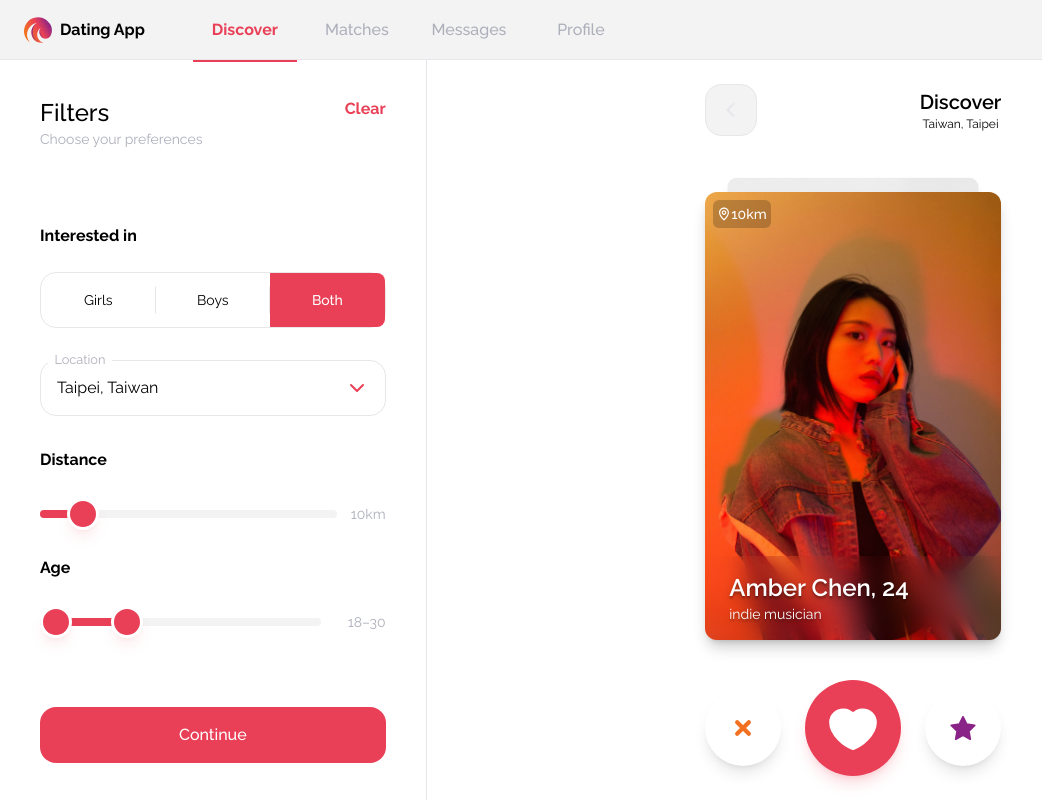
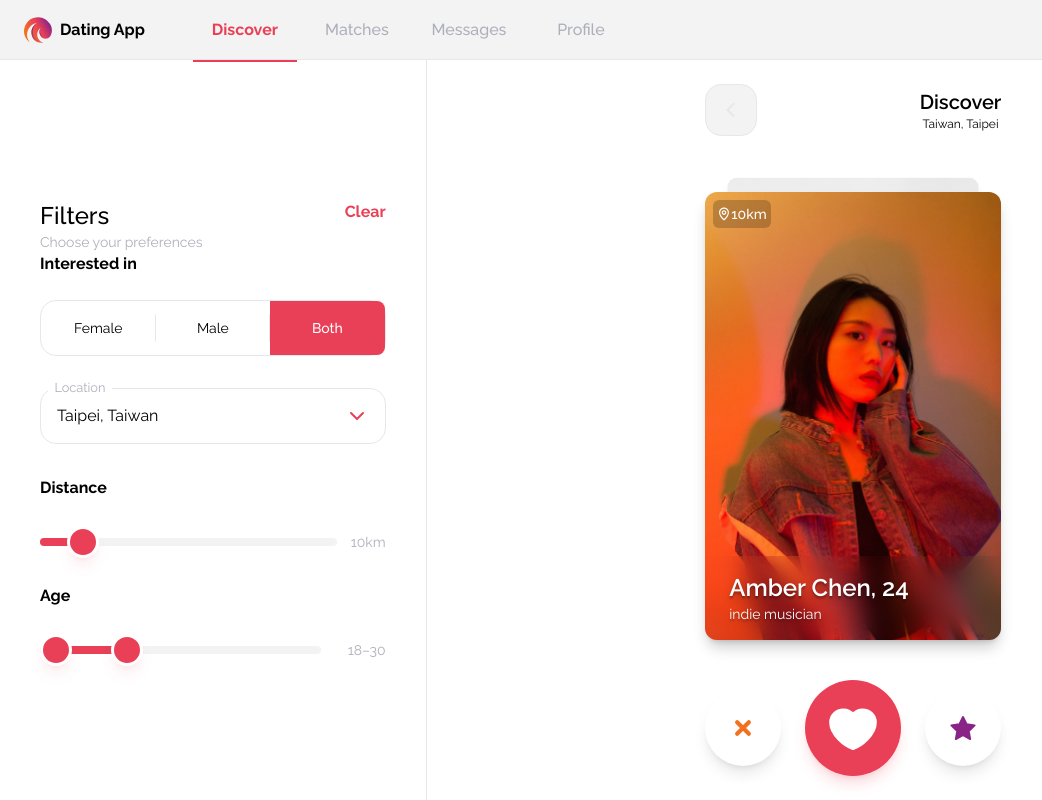
Before and after one commit to a03993/dating-app, a React (Vite) app: page /discover in a window 1280 px wide. Shown: the whole page, without its empty margins (0-1042 px from the left). Built offline with nearby package versions, Linux system fonts and the light colour scheme; data requests are answered from the project's data file.

Commit message:
feat: use filter location instead of currentUser to calculate distance; enhance Filter components with typed options and state updates

```diff
--- a/src/App.tsx
+++ b/src/App.tsx
@@ -4,6 +4,7 @@ import { BrowserRouter, Route, Routes } from "react-router-dom"
 
 import { UserContext } from "@/contexts/UserContext"
 
+import { DEFAULT_FILTER_OPTIONS } from "./constants/filter-options"
 import AppLayout from "./layouts/AppLayout"
 import DiscoverPage from "./pages/DiscoverPage"
 import MatchesPage from "./pages/MatchesPage"
@@ -14,6 +15,7 @@ import type { User } from "./types/user.types"
 
 function App() {
   const [currentUser, setCurrentUser] = useState<User | null>(null)
+  const [filterForm, setFilterForm] = useState(DEFAULT_FILTER_OPTIONS)
 
   useEffect(() => {
     // 目前先以 user-4 模擬登入
@@ -37,7 +39,12 @@ function App() {
             <Route element={<AppLayout />}>
               <Route
                 path="/discover"
-                element={<DiscoverPage />}
+                element={
+                  <DiscoverPage
+                    filterForm={filterForm}
+                    setFilterForm={setFilterForm}
+                  />
+                }
               />
               <Route
                 path="/matches"
@@ -49,7 +56,7 @@ function App() {
               />
               <Route
                 path="/profile/:userId"
-                element={<ProfilePage />}
+                element={<ProfilePage filterForm={filterForm} />}
               />
             </Route>
           )}
--- a/src/components/filters/FilterDrawer.tsx
+++ b/src/components/filters/FilterDrawer.tsx
@@ -1,4 +1,5 @@
 import { DEFAULT_FILTER_OPTIONS } from "@/constants/filter-options"
+import type { FilterOption } from "@/constants/filter-options"
 
 import { Button } from "@/components/ui/button"
 import {
@@ -17,8 +18,8 @@ import FilterFormContent from "./FilterFormContent"
 interface FilterDrawerProps {
   open: boolean
   onOpenChange: (val: boolean) => void
-  form: any
-  setForm: (val: any) => void
+  form: FilterOption
+  setForm: (val: FilterOption) => void
   className?: string
 }
 
@@ -55,7 +56,6 @@ export function FilterDrawer({ open, onOpenChange, form, setForm, className }: F
             className="w-full"
             onClick={() => {
               onOpenChange(false)
-              // todo: 更新 filter
             }}>
             Continue
           </Button>
--- a/src/components/filters/FilterFormContent.tsx
+++ b/src/components/filters/FilterFormContent.tsx
@@ -26,9 +26,14 @@ export default function FilterFormContent({ form, setForm }: { form: any; setFor
           </ToggleGroup>
           <FloatingLabelSelect
             label="Location"
-            value={form.location}
+            value={form.location.label}
             options={locationOptions}
-            onChange={(val) => setForm({ ...form, location: val })}
+            onChange={(val) => {
+              const selectedLocation = locationOptions.find((option) => option.label === val)
+              if (selectedLocation) {
+                setForm({ ...form, location: selectedLocation })
+              }
+            }}
           />
         </div>
       </FormSection>
--- a/src/components/filters/FilterPanel.tsx
+++ b/src/components/filters/FilterPanel.tsx
@@ -1,4 +1,5 @@
 import { DEFAULT_FILTER_OPTIONS } from "@/constants/filter-options"
+import type { FilterOption } from "@/constants/filter-options"
 
 import { Button } from "@/components/ui/button"
 
@@ -7,15 +8,15 @@ import { cn } from "@/lib/utils/cn"
 import FilterFormContent from "./FilterFormContent"
 
 interface FilterPanelProps {
-  form: any
-  setForm: (val: any) => void
+  form: FilterOption
+  setForm: (val: FilterOption) => void
   className?: string
 }
 
 export default function FilterPanel({ form, setForm, className }: FilterPanelProps) {
   return (
     <div className={cn("w-full h-full px-10 border-r border-medium-gray", className)}>
-      <div className="flex flex-col h-full justify-around">
+      <div className="flex flex-col h-full justify-center">
         <div className="flex justify-between items-start">
           <div className="flex flex-col ">
             <p className="text-2xl font-medium">Filters</p>
@@ -34,13 +35,6 @@ export default function FilterPanel({ form, setForm, className }: FilterPanelPro
           form={form}
           setForm={setForm}
         />
-        <Button
-          className="w-full"
-          onClick={() => {
-            // todo: 更新 filter
-          }}>
-          Continue
-        </Button>
       </div>
     </div>
   )
--- a/src/constants/filter-options.ts
+++ b/src/constants/filter-options.ts
@@ -9,6 +9,13 @@ interface GenderOption {
   label: string
 }
 
+export interface FilterOption {
+  gender: string
+  location: LocationOption
+  distance: number
+  ageRange: [number, number]
+}
+
 export const locationOptions: LocationOption[] = [
   { city: "Taipei", country: "Taiwan", latitude: 25.0375, longitude: 121.5639, label: "Taipei, Taiwan" },
   { city: "New Taipei", country: "Taiwan", latitude: 25.0169, longitude: 121.4628, label: "New Taipei, Taiwan" },
@@ -18,14 +25,14 @@ export const locationOptions: LocationOption[] = [
 ]
 
 export const genderOptions: GenderOption[] = [
-  { value: "female", label: "Girls" },
-  { value: "male", label: "Boys" },
+  { value: "female", label: "Female" },
+  { value: "male", label: "Male" },
   { value: "both", label: "Both" },
 ]
 
-export const DEFAULT_FILTER_OPTIONS = {
+export const DEFAULT_FILTER_OPTIONS: FilterOption = {
   gender: "both",
-  location: "Taipei, Taiwan",
+  location: { city: "Taipei", country: "Taiwan", latitude: 25.0375, longitude: 121.5639, label: "Taipei, Taiwan" },
   distance: 10,
   ageRange: [18, 30],
 }
--- a/src/pages/DiscoverPage.tsx
+++ b/src/pages/DiscoverPage.tsx
@@ -2,7 +2,7 @@ import { useEffect, useState } from "react"
 
 import LeftArrowIcon from "@/assets/icons/LeftArrow.svg?react"
 import SettingConfigIcon from "@/assets/icons/SettingConfig.svg?react"
-import { DEFAULT_FILTER_OPTIONS } from "@/constants/filter-options"
+import type { FilterOption } from "@/constants/filter-options"
 import axios from "axios"
 import { useNavigate } from "react-router-dom"
 
@@ -19,13 +19,19 @@ import { useCurrentUser } from "@/contexts/UserContext"
 
 import type { User } from "@/types/user.types"
 
-export default function DiscoverPage() {
+interface DiscoverPageProps {
+  filterForm: FilterOption
+  setFilterForm: (val: FilterOption) => void
+}
+
+export default function DiscoverPage({ filterForm, setFilterForm }: DiscoverPageProps) {
   const navigate = useNavigate()
   const currentUser = useCurrentUser()
   const [openDrawer, setOpenDrawer] = useState(false)
-  const [filterForm, setFilterForm] = useState(DEFAULT_FILTER_OPTIONS)
   const [matchCandidates, setMatchCandidates] = useState<User[]>([])
   const [currentCandidateIndex, setCurrentCandidateIndex] = useState(0)
+
+  console.log("filterForm", filterForm)
 
   const handleLike = () => {
     // todo: 新增 like 到 db
@@ -144,8 +150,8 @@ export default function DiscoverPage() {
                     alt={matchCandidates[currentCandidateIndex].firstName}
                   />
                   <DistanceBadge
-                    lat={currentUser?.location.latitude ?? 0}
-                    lon={currentUser?.location.longitude ?? 0}
+                    lat={filterForm.location.latitude}
+                    lon={filterForm.location.longitude}
                     matchCandidateLat={matchCandidates[currentCandidateIndex].location.latitude}
                     matchCandidateLon={matchCandidates[currentCandidateIndex].location.longitude}
                     className="absolute top-2 left-2 bg-black/20 backdrop-blur-sm text-white"
--- a/src/pages/ProfilePage.tsx
+++ b/src/pages/ProfilePage.tsx
@@ -2,6 +2,7 @@ import { useEffect, useState } from "react"
 
 import LeftArrowIcon from "@/assets/icons/LeftArrow.svg?react"
 import SendIcon from "@/assets/icons/Send.svg?react"
+import type { FilterOption } from "@/constants/filter-options"
 import { interestOptions } from "@/constants/interest-options"
 import axios from "axios"
 import { useNavigate, useParams } from "react-router-dom"
@@ -18,7 +19,11 @@ import { useCurrentUser } from "@/contexts/UserContext"
 
 import type { UserProfile } from "@/types/user.types"
 
-export default function ProfilePage() {
+interface ProfilePageProps {
+  filterForm: FilterOption
+}
+
+export default function ProfilePage({ filterForm }: ProfilePageProps) {
   const { userId } = useParams()
   const navigate = useNavigate()
   const currentUser = useCurrentUser()
@@ -91,8 +96,8 @@ export default function ProfilePage() {
               </p>
             </div>
             <DistanceBadge
-              lat={currentUser?.location.latitude ?? 0}
-              lon={currentUser?.location.longitude ?? 0}
+              lat={filterForm.location.latitude}
+              lon={filterForm.location.longitude}
               matchCandidateLat={user.location.latitude}
               matchCandidateLon={user.location.longitude}
             />
```
